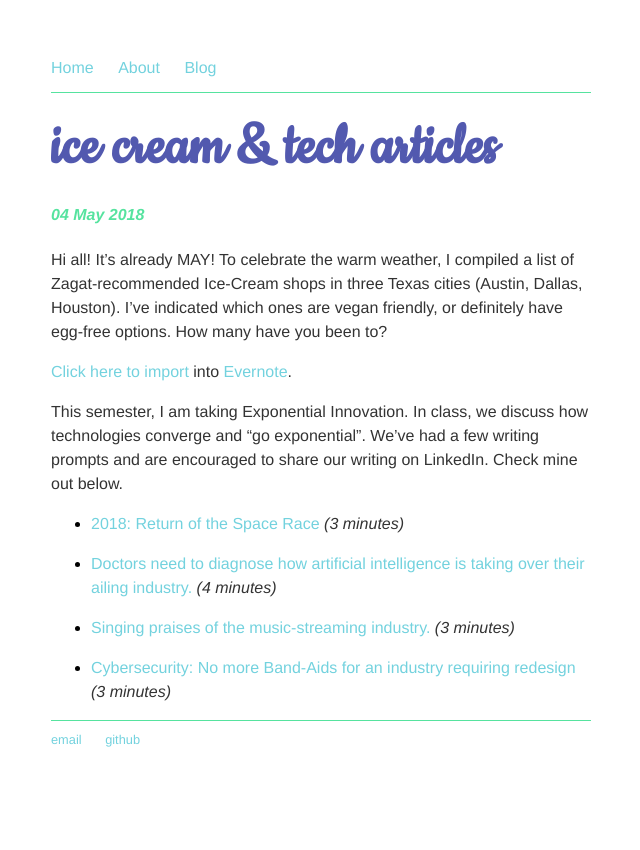
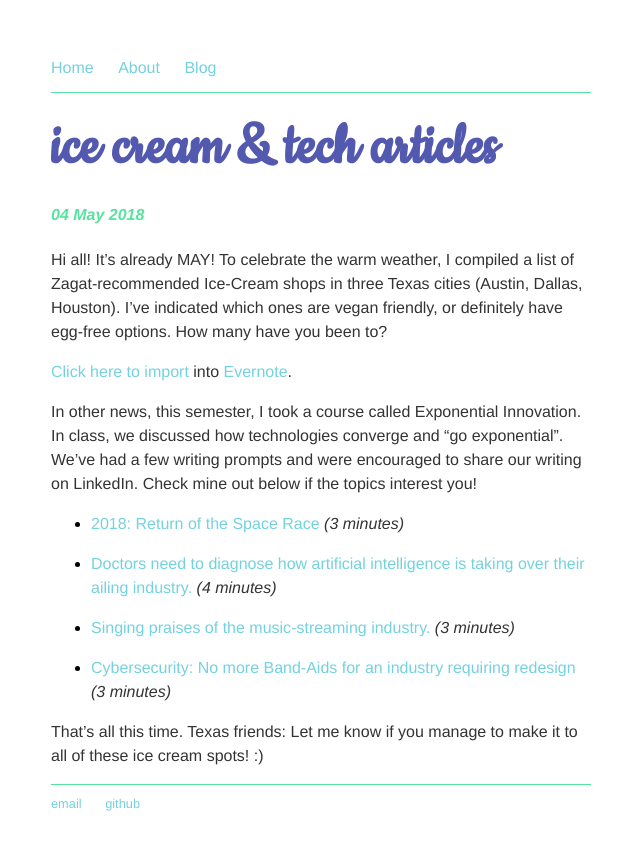
Before and after one commit to stutighiya/stutighiya.github.io, a Jekyll site: the page built from _posts/2018-05-04-ice-cream-tech-articles.md, in a window 1280 px wide. Shown: the top 850 px of the page, without its empty margins (319-959 px from the left). Built offline with Jekyll 4.4.1, drawn with Linux system fonts in a browser that asks for light colours.

Commit message:
article updates

```diff
--- a/_posts/2018-05-04-ice-cream-tech-articles.md
+++ b/_posts/2018-05-04-ice-cream-tech-articles.md
@@ -13,7 +13,7 @@ Hi all! It's already MAY! To celebrate the warm weather, I compiled a list of Za
 
 [Click here to import](https://www.evernote.com/l/AFvq-Y_vhFtJrrA6DWyNDD1qVWAUHZmoMKI) into [Evernote](https://evernote.com/).
 
-This semester, I am taking Exponential Innovation. In class, we discuss how technologies converge and "go exponential". We've had a few writing prompts and are encouraged to share our writing on LinkedIn. Check mine out below.
+In other news, this semester, I took a course called Exponential Innovation. In class, we discussed how technologies converge and "go exponential". We've had a few writing prompts and were encouraged to share our writing on LinkedIn. Check mine out below if the topics interest you!
 
 * [2018: Return of the Space Race](https://www.linkedin.com/pulse/2018-return-spacerace-stuti-ghiya/) *(3 minutes)*
 
@@ -22,3 +22,5 @@ This semester, I am taking Exponential Innovation. In class, we discuss how tech
 * [Singing praises of the music-streaming industry.](https://www.linkedin.com/pulse/singing-praises-music-streaming-industry-stuti-ghiya/) *(3 minutes)*
 
 * [Cybersecurity: No more Band-Aids for an industry requiring redesign](https://www.linkedin.com/pulse/cybersecurity-more-band-aids-industry-requiring-redesign-stuti-ghiya/) *(3 minutes)*
+
+That's all this time. Texas friends: Let me know if you manage to make it to all of these ice cream spots! :)
```
